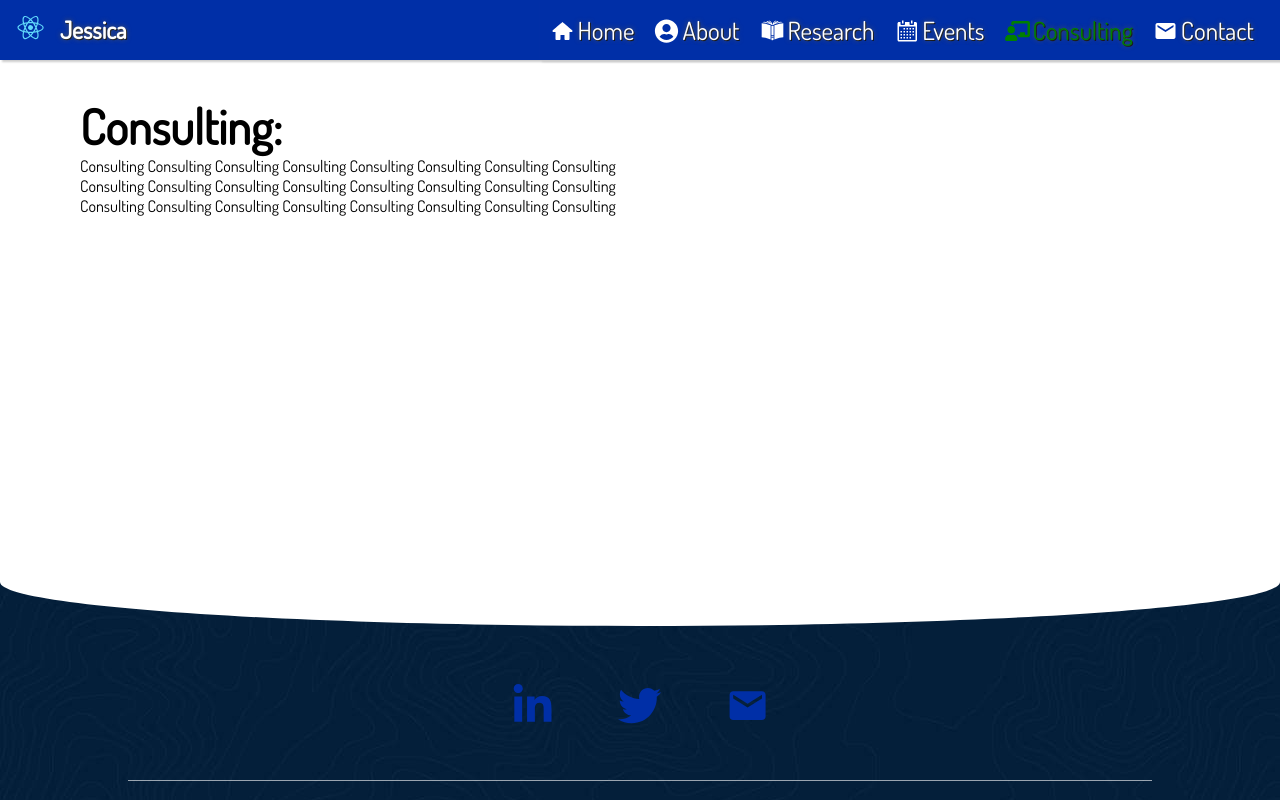
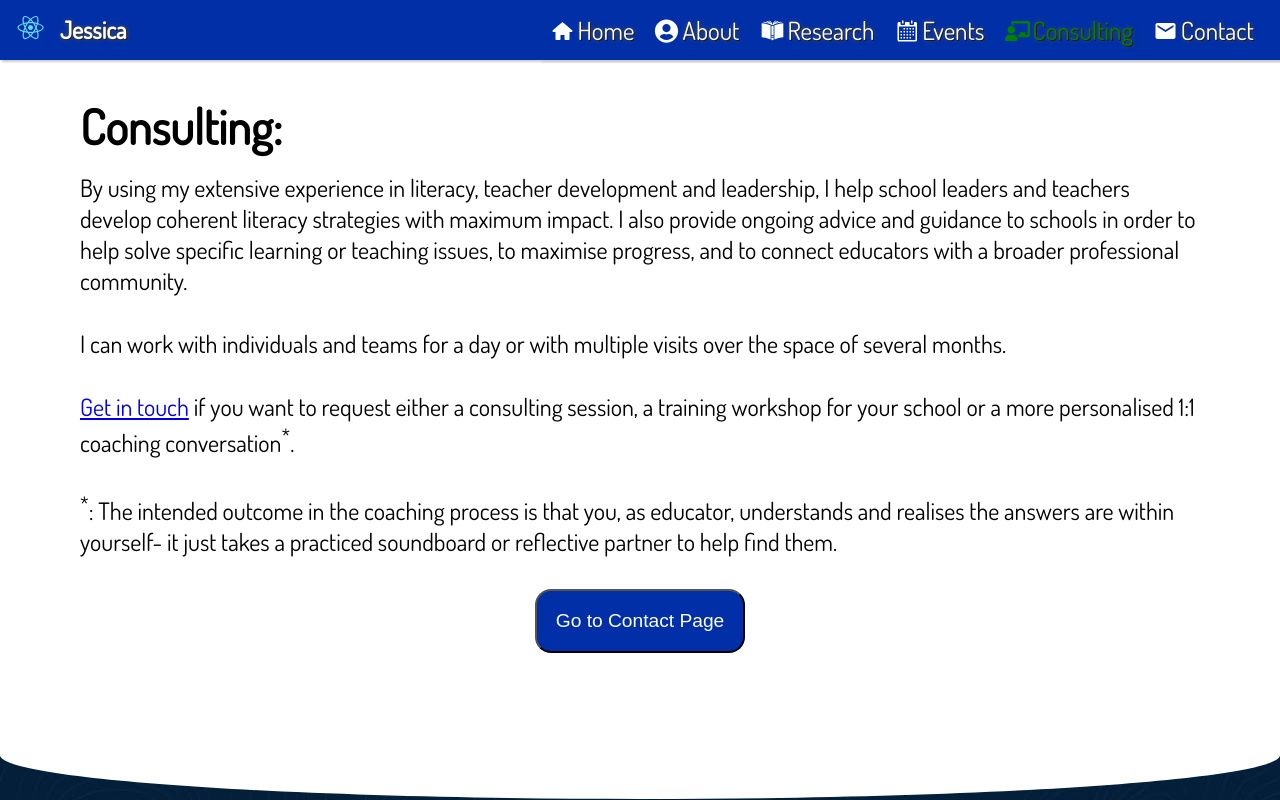
Before and after one commit to sgedye/jessie-colleu, a React (Create React App) app: page /consulting in a window 1280 px wide. Shown: the top 800 px of the page. Built offline with nearby package versions, Linux system fonts and the light colour scheme.

Commit message:
:rocket: Added Consulting Page Information

```diff
--- /dev/null
+++ b/src/assets/scss/consulting.module.scss
@@ -0,0 +1,21 @@
+.mainText {
+  font-size: 1.2em;
+  padding: 1rem 0;
+}
+
+.buttonWrap {
+  display: block;
+  text-align: center;
+}
+.button {
+  background-color: #002fa7;
+  color: white;
+  font-size: 1.2em;
+  padding: 1.2rem;
+  border-radius: 1rem;
+  margin-top: 1rem;
+}
+
+@media screen and (min-width: 768px) {
+  .mainText { font-size: 1.5em; }
+}
--- a/src/pages/Consulting.js
+++ b/src/pages/Consulting.js
@@ -1,13 +1,19 @@
 import React from "react"
+
+import styles from "../assets/scss/consulting.module.scss"
 
 const Consulting = () => {
   return (
     <section className="page-wrapper">
       <h1 className="section-title">Consulting:</h1>
       <div>
-        <p>Consulting Consulting Consulting Consulting Consulting Consulting Consulting Consulting</p>
-        <p>Consulting Consulting Consulting Consulting Consulting Consulting Consulting Consulting</p>
-        <p>Consulting Consulting Consulting Consulting Consulting Consulting Consulting Consulting</p>
+        <p className={styles.mainText}>By using my extensive experience in literacy, teacher development and leadership, I help school leaders and teachers develop coherent literacy strategies with maximum impact. I also provide ongoing advice and guidance to schools in order to help solve specific learning or teaching issues, to maximise progress, and to connect educators with a broader professional community.</p>
+        <p className={styles.mainText}>I can work with individuals and teams for a day or with multiple visits over the space of several months.</p>
+        <p className={styles.mainText}><a href="https://jessie-colleu.netlify.app/contact">Get in touch</a> if you want to request either a consulting session, a training workshop for your school or a more personalised 1:1 coaching conversation<sup>*</sup>.</p>
+        <p className={styles.mainText}><sup>*</sup>: The intended outcome in the coaching process is that you, as educator, understands and realises the answers are within yourself- it just takes a practiced soundboard or reflective partner to help find them.</p>
+        <a className={styles.buttonWrap} href="https://jessie-colleu.netlify.app/contact">
+          <button className={styles.button}>Go to Contact Page</button>
+        </a>
       </div>
     </section>
   )
```
